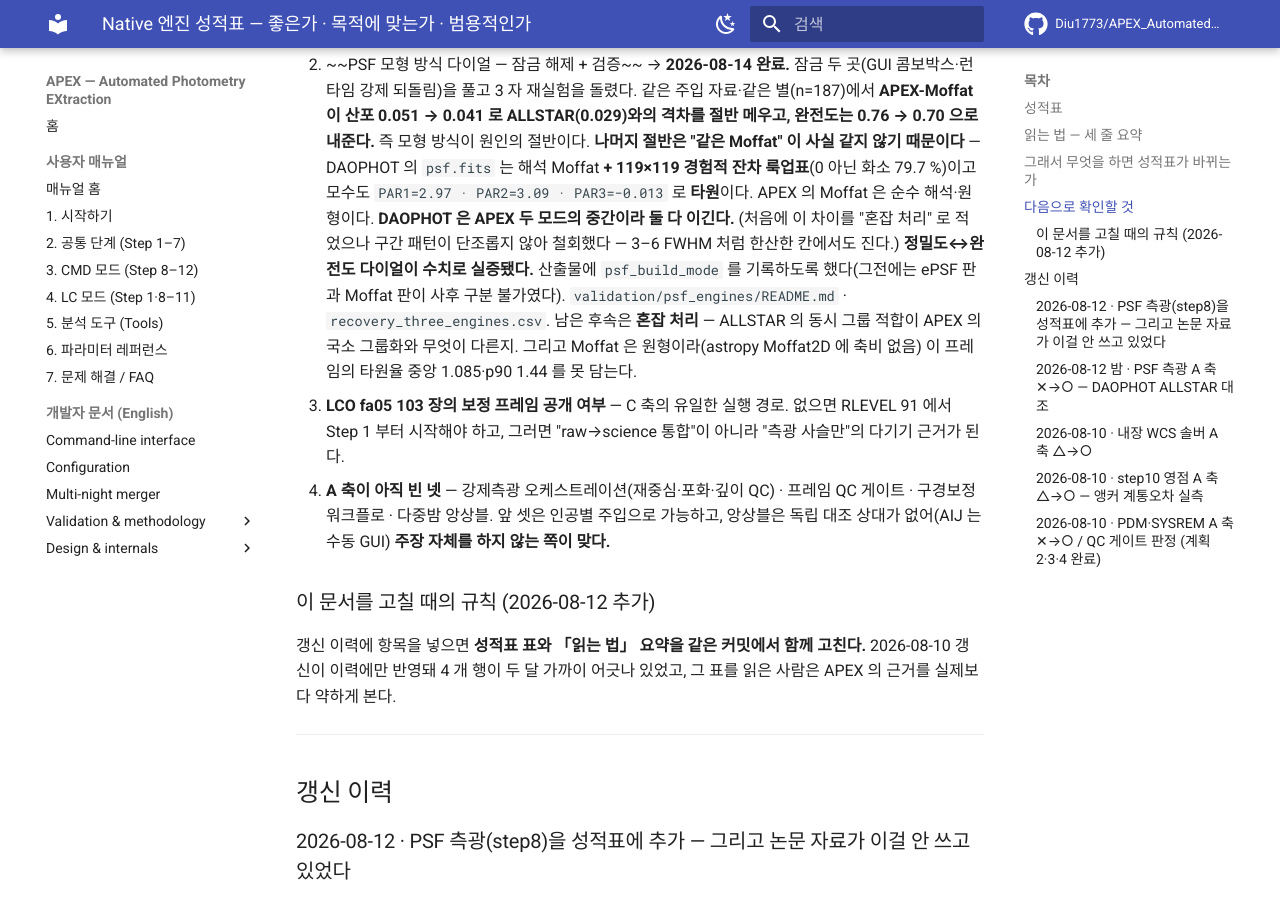
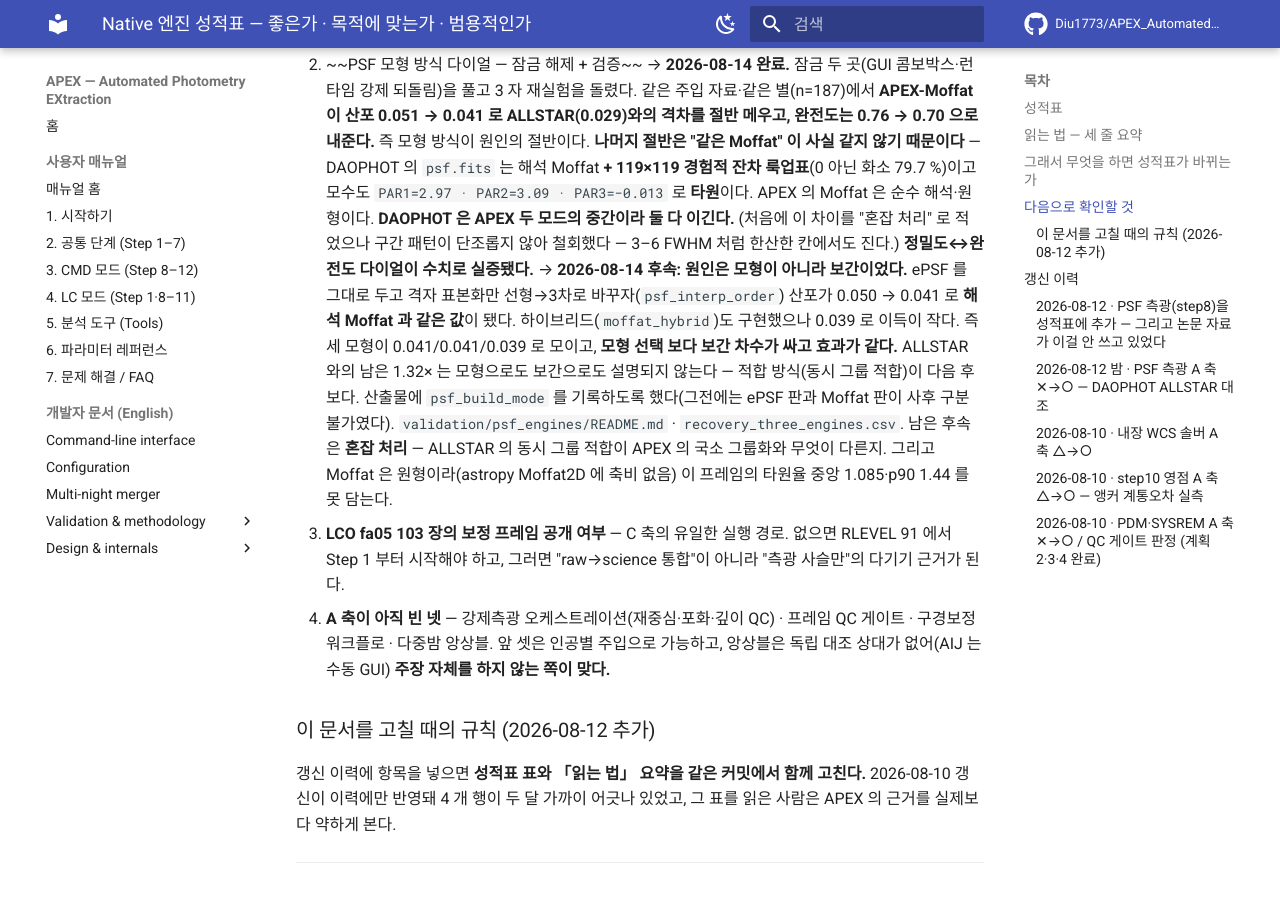
Before and after one commit to Diu1773/APEX_AutomatedPhotometryEXtraction, an MkDocs documentation site: the page built from docs/audit/APEX_ENGINE_SCORECARD.md, in a window 1280 px wide and 900 px high, scrolled down 3523 px. Built offline with MkDocs 1.6.1 and Material for MkDocs 9.7.7, drawn with Linux system fonts in a browser that asks for light colours; comment, search, counter and statistics services are not loaded.

Commit message:
audit(scorecard): 보간 차수가 원인이었다는 후속 결과 반영
ePSF 를 그대로 두고 격자 표본화만 선형->3차로 바꾸면 산포가 0.050 -> 0.041 로
해석 Moffat 과 같아진다. 세 모형(ePSF/Moffat/하이브리드)이 0.041/0.041/0.039
로 모이므로 모형 선택보다 보간 차수가 싸고 효과가 같다. ALLSTAR 와의 남은
1.32x 는 모형으로도 보간으로도 설명되지 않는다.

오라클 1,043 passed.

Co-Authored-By: Claude Opus 5 <noreply@anthropic.com>

```diff
--- a/docs/audit/APEX_ENGINE_SCORECARD.md
+++ b/docs/audit/APEX_ENGINE_SCORECARD.md
@@ -111,7 +111,13 @@ C 축은 여전히 자료가 없으면 어떤 작업으로도 못 메운다.
    **DAOPHOT 은 APEX 두 모드의 중간이라 둘 다 이긴다.** (처음에 이 차이를
    "혼잡 처리" 로 적었으나 구간 패턴이 단조롭지 않아 철회했다 — 3–6 FWHM 처럼
    한산한 칸에서도 진다.)
-   **정밀도↔완전도 다이얼이 수치로 실증됐다.** 산출물에 `psf_build_mode` 를
+   **정밀도↔완전도 다이얼이 수치로 실증됐다.**
+   → **2026-08-14 후속: 원인은 모형이 아니라 보간이었다.** ePSF 를 그대로 두고
+   격자 표본화만 선형→3차로 바꾸자(`psf_interp_order`) 산포가 0.050 → 0.041 로
+   **해석 Moffat 과 같은 값**이 됐다. 하이브리드(`moffat_hybrid`)도 구현했으나
+   0.039 로 이득이 작다. 즉 세 모형이 0.041/0.041/0.039 로 모이고, **모형 선택
+   보다 보간 차수가 싸고 효과가 같다.** ALLSTAR 와의 남은 1.32× 는 모형으로도
+   보간으로도 설명되지 않는다 — 적합 방식(동시 그룹 적합)이 다음 후보다. 산출물에 `psf_build_mode` 를
    기록하도록 했다(그전에는 ePSF 판과 Moffat 판이 사후 구분 불가였다).
    `validation/psf_engines/README.md` · `recovery_three_engines.csv`.
    남은 후속은 **혼잡 처리** — ALLSTAR 의 동시 그룹 적합이 APEX 의 국소
```
